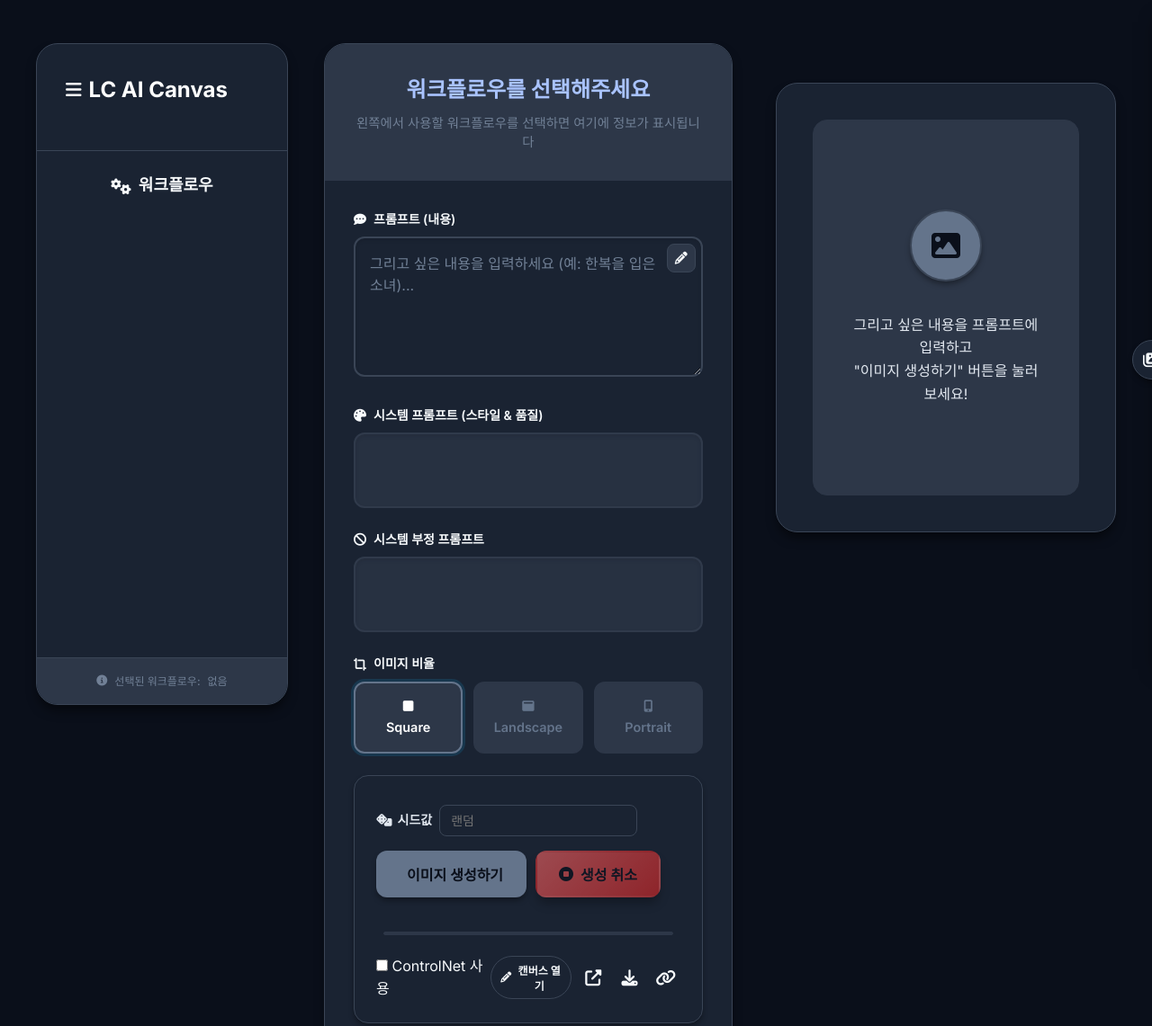
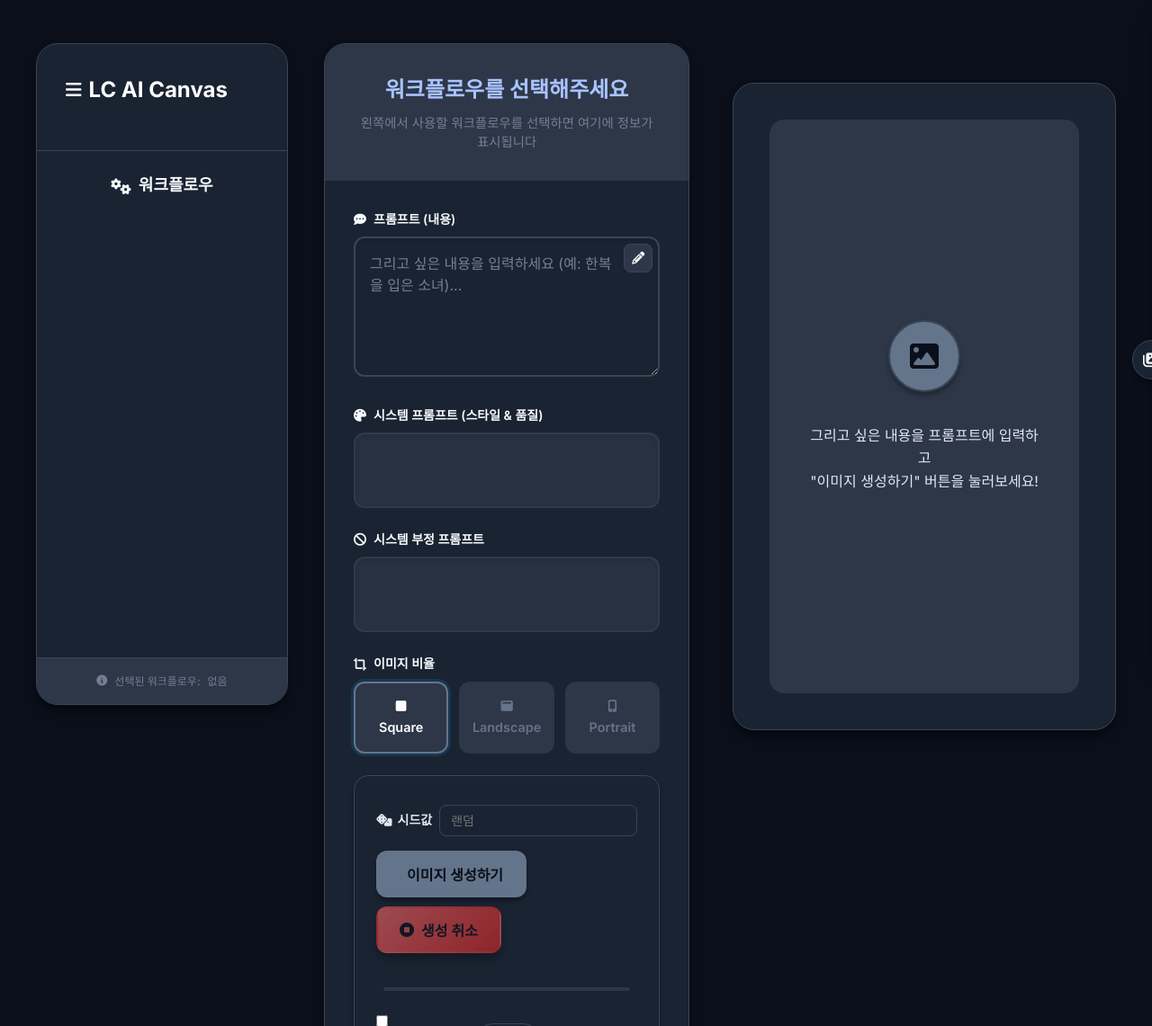
Before and after one commit to YoungkyuAlexKim/ComfyUI_FastAPI, a FastAPI app: template templates/index.html in a window 1280 px wide. Shown: the top 1141 px of the page at 90% size. Run offline with FastAPI, Linux system fonts and the light colour scheme; the template is opened without the code that fills it, so the values that code supplies are empty; some libraries are stand-ins or nearby versions.

Commit message:
새로운 갤러리 여닫이 기능에 맞춰 이미지 기본 영역 조정

```diff
--- a/static/css/layout.css
+++ b/static/css/layout.css
@@ -111,7 +111,7 @@
 .main-content {
     flex: 1;
     display: grid;
-    grid-template-columns: 1fr 1fr 400px; /* 입력/결과 | 갤러리 */
+    grid-template-columns: 0.9fr 1.1fr; /* 입력(조금 축소) / 결과(조금 확대) */
     gap: var(--space-3xl);
     align-items: start;
     height: calc(100vh - var(--space-5xl)); /* 사이드바와 동일한 높이 */
@@ -314,7 +314,7 @@
     border-radius: var(--radius-2xl);
     box-shadow: var(--shadow-lg);
     overflow: hidden;
-    height: 500px;
+    height: 720px; /* 갤러리 닫힘 기준 더 크게 */
     display: flex;
     flex-direction: column;
     position: sticky;
--- a/static/css/responsive.css
+++ b/static/css/responsive.css
@@ -8,7 +8,8 @@
     }
 
     .main-content {
-        grid-template-columns: 1.2fr 1fr;
+        /* 입력 패널 축소, 결과 패널 확대 (갤러리는 서랍으로 별도 처리) */
+        grid-template-columns: 0.9fr 1.1fr;
         gap: var(--space-4xl);
     }
 
@@ -29,7 +30,8 @@
     }
 
     .main-content {
-        grid-template-columns: 1fr 1fr 350px; /* 갤러리 영역을 조금 작게 */
+        /* 입력 패널 약간 축소, 결과 패널 약간 확대 (갤러리는 서랍으로 별도 처리) */
+        grid-template-columns: 0.95fr 1.05fr; /* 갤러리 고정 칼럼 제거 */
         gap: var(--space-2xl);
         /* 태블릿에서도 전체 높이 확보 */
         height: calc(100vh - var(--space-4xl));
```
Also changed, not shown: db/app_data.db.
